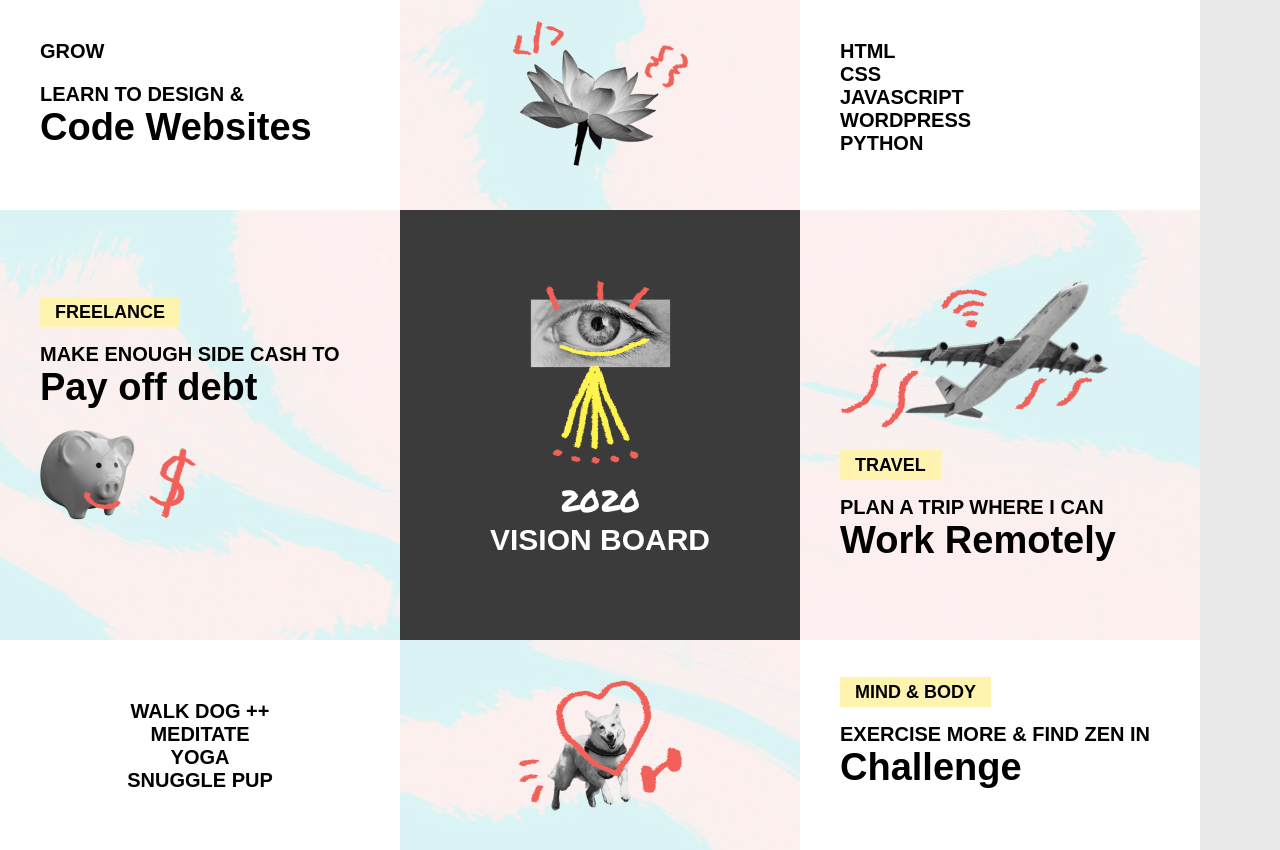
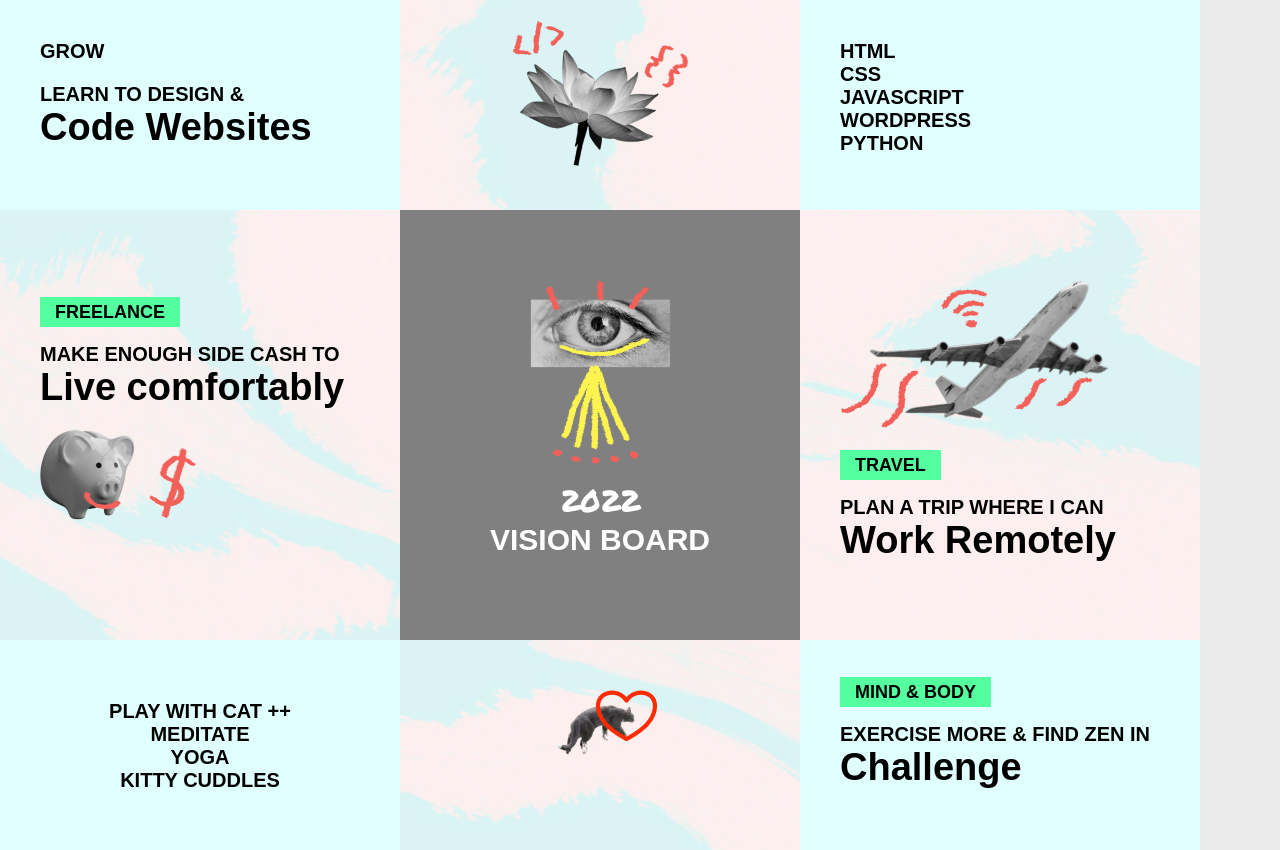
Before and after one commit to frosty8104/vision-board, a plain HTML site: page index.html in a window 1280 px wide. Drawn offline with Linux system fonts and the light colour scheme.

Commit message:
Changed vision board a bit

```diff
--- a/css/main.css
+++ b/css/main.css
@@ -2,7 +2,7 @@
 
     font-family: 'Permanent Marker', cursive; */
 body {
-    background: #e8e8e8;
+    background: #ebebeb;
 }
 #vision-board {
     background: url(../img/background.png);
@@ -36,14 +36,14 @@ body {
     text-align: right;
 }
 .light-bg {
-    background: #ffffff;
+    background: #e0ffff;
 }
 .dark-bg {
     color: #ffffff;
-    background: #3b3b3b;
+    background: #808080;
 }
 .highlight {
-    background: #fff4af;
+    background: #54ff9f;
     font-size: 18px;
     padding: 5px 15px;
 }
--- a/index.html
+++ b/index.html
@@ -23,12 +23,12 @@
 		</div>
 		<div class="block large-block">
 			<p><span class="highlight">Freelance</span></p>
-			<p>Make Enough Side Cash to <br><strong>Pay off debt</strong></p>
+			<p>Make Enough Side Cash to <br><strong>Live comfortably</strong></p>
 			<img src="img/piggy.png">
 		</div>
 		<div class="block large-block center dark-bg">
 			<img src="img/eye.png">
-			<p class="title"><span class="marker">2020</span> <br>Vision Board</p>
+			<p class="title"><span class="marker">2022</span> <br>Vision Board</p>
 		</div>
 		<div class="block large-block">
 			<img src="img/plane.png">
@@ -36,10 +36,10 @@
 			<p>Plan a Trip Where I Can <br><strong>Work Remotely</strong></p>
 		</div>
 		<div class="block small-block top-padding center light-bg">
-			<p>Walk Dog ++<br>Meditate<br>Yoga<br>Snuggle Pup</p>
+			<p>Play With Cat ++<br>Meditate<br>Yoga<br>Kitty Cuddles</p>
 		</div>
 		<div class="block small-block top-padding center">
-			<img src="img/doggo.png">
+			<img src="img/kitty.png">
 		</div>
 		<div class="block small-block light-bg">
 			<p><span class="highlight">Mind & Body</span></p>
```
Also changed, not shown: img/kitty.png (added).
